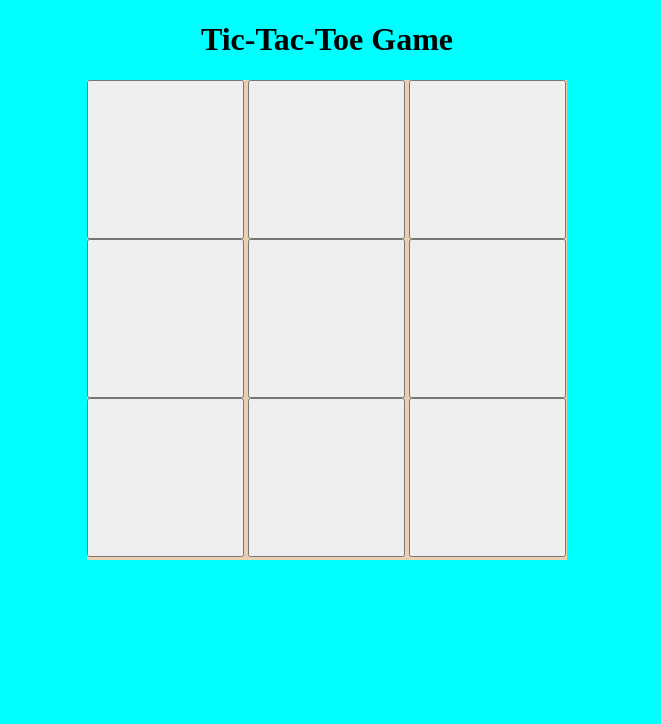
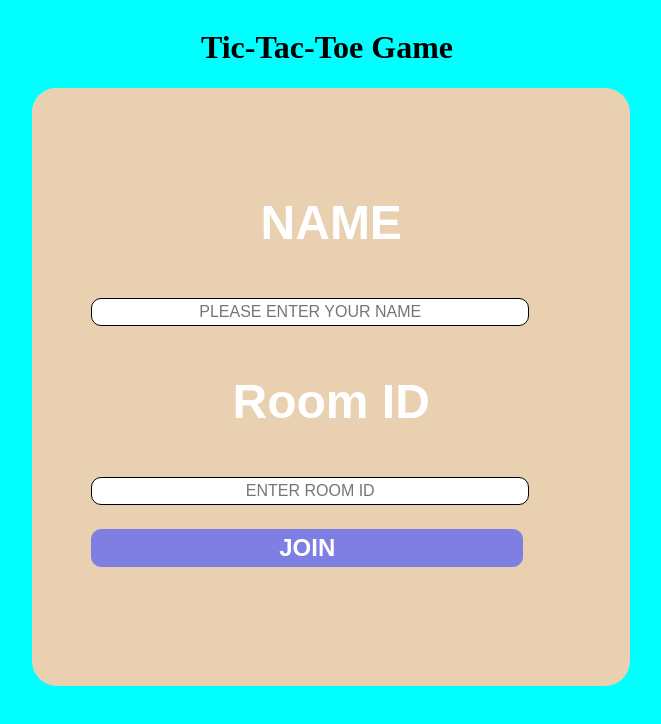
Before and after one commit to Anshm18/tic-tac-toe, a website: page public/index.html in a window 1280 px wide. Shown: the whole page, without its empty margins (313-974 px from the left). Drawn offline with nearby package versions, Linux system fonts and the light colour scheme; no server answers.

Commit message:
modified:   app.js 	modified:   public/index.html 	modified:   public/index.js 	modified:   public/style.css

```diff
--- a/app.js
+++ b/app.js
@@ -19,7 +19,6 @@ io.on('connection',socket =>{
 
     io.emit('users',socket.id)
 
-    socket.broadcast.emit('activity','O')
     socket.on('event',(i)=>{
         if(socket.id === users[0]){
             io.emit('OeventOccured',i);
--- a/public/index.html
+++ b/public/index.html
@@ -13,22 +13,29 @@
 <body>
     <h1 id="head">Tic-Tac-Toe Game</h1>
     <div  class="container">
-        <div>
-            <input type="button" name="1">
-            <input type="button" name="2">
-            <input type="button" name="3">
+        <div class="first">
+            <input class="ox" type="button" name="1">
+            <input class="ox" type="button" name="2">
+            <input class="ox" type="button" name="3">
         </div>
-        <div>
-            <input type="button" name="4">
-            <input type="button" name="5">
-            <input type="button" name="6">
+        <div class="second">
+            <input class="ox" type="button" name="4">
+            <input class="ox" type="button" name="5">
+            <input class="ox" type="button" name="6">
         </div>
-        <div>
-            <input type="button" name="7">
-            <input type="button" name="8">
-            <input type="button" name="9">
+        <div class="third">
+            <input class="ox" type="button" name="7">
+            <input class="ox" type="button" name="8">
+            <input class="ox" type="button" name="9">
         </div>
     </div>
+    <form class="container2">
+        <h1 class="nameHead">NAME</h1>
+        <input id="naam" placeholder="PLEASE ENTER YOUR NAME" class="name" name="name" required>
+        <h1 class="nameHead">Room ID</h1>
+        <input id="room" placeholder="ENTER ROOM ID" class="name" name="room" required>
+        <button type="submit" class="btn">JOIN</button>
+    </form>
 
 </body>
 
--- a/public/index.js
+++ b/public/index.js
@@ -1,6 +1,14 @@
 const socket = io("ws://localhost:3000");
 const but = document.getElementsByTagName("input");
 const len = but.length;
+
+const frm = document.querySelector(".container2");
+const bt = document.querySelector('.btn');
+
+bt.addEventListener('click',(e)=>{
+    e.preventDefault();
+    frm.style.setProperty('visibility','hidden');
+})
 
 let cnt = 1;
 let users = [];
@@ -58,13 +66,6 @@ socket.on('XeventOccured',(i)=>{
     checkWinner();
 })
 
-socket.on('activity',data=>{
-    document.querySelector('#head').innerText = `${data} is typing...`
-})
-
-socket.on('DisableActivity',()=>{
-    document.querySelector('#head').innerText = 'Tic-Tac-Toe Game';
-})
 
 function checkWinner(){
     let check = 0;
--- a/public/style.css
+++ b/public/style.css
@@ -1,20 +1,70 @@
 body{
     background-color: aqua;
     position: relative;
+    display: grid;
+    grid-template-areas: ". . t t . ."
+                        ". . s s . .";
 }
 h1{
+    grid-area: t;
     text-align: center;
 }
 .container{
     background-color: rgb(232, 208, 176);
-    position: relative;
+    position: absolute;
+    grid-area: s;
     width: 480px;
     height: 480px;
     margin: 0 auto;
+    border-radius: 25px;
+    overflow: hidden;
 }
-input{
+.container2{
+    background-color: rgb(232, 208, 176);
+    position: absolute;
+    grid-area: s;
+    width: 480px;
+    height: 480px;
+    margin: 0 auto;
+    border-radius: 25px;
+    padding: 10%;
+}
+.ox{
     width: 157px;
     height: 159px;
     font-weight: bold;
     font-size: 4em;
+    border-radius: 10px;
+    border: 1px solid rgb(232, 208, 176);
 }
+.name{
+    width: 90%;
+    text-align: center;
+    border: 1px solid black;
+    border-radius: 10px;
+    height: 5%;
+    font-size: 1rem;
+}
+.nameHead{
+    text-align: center;
+    color: white;
+    font-weight: bold;
+    font-size: 3rem;
+    font-family: sans-serif;
+    margin: 10%;
+}
+.btn{
+    width: 90%;
+    text-align: center;
+    background-color: rgb(126, 126, 227);
+    border: 1px solid rgb(126, 126, 227);
+    border-radius: 10px;
+    height: 8%;
+    margin: 5% 0;
+    color: white;
+    font-weight: bold;
+    font-size: 1.5rem;
+}
+.btn:hover{
+    opacity: 80%;
+}
```
